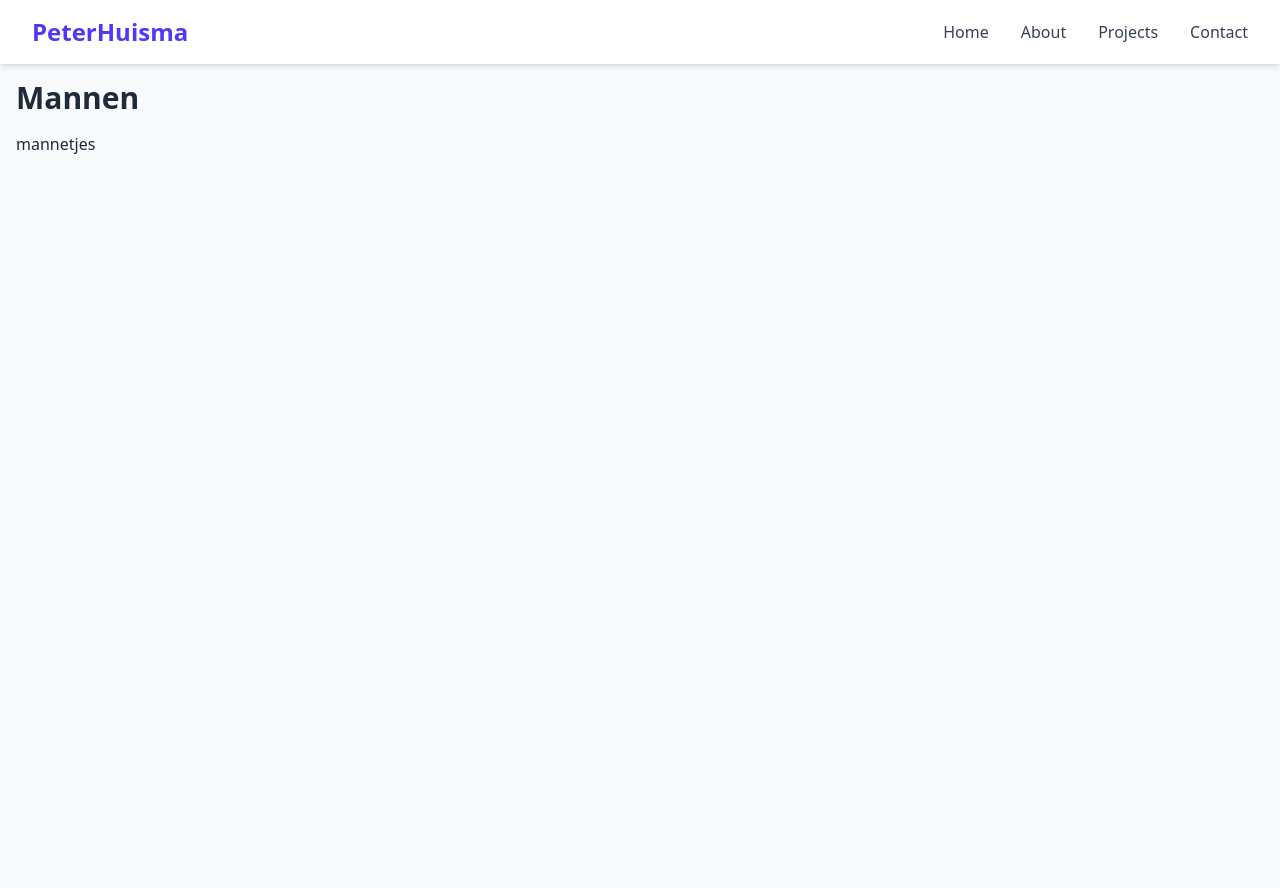
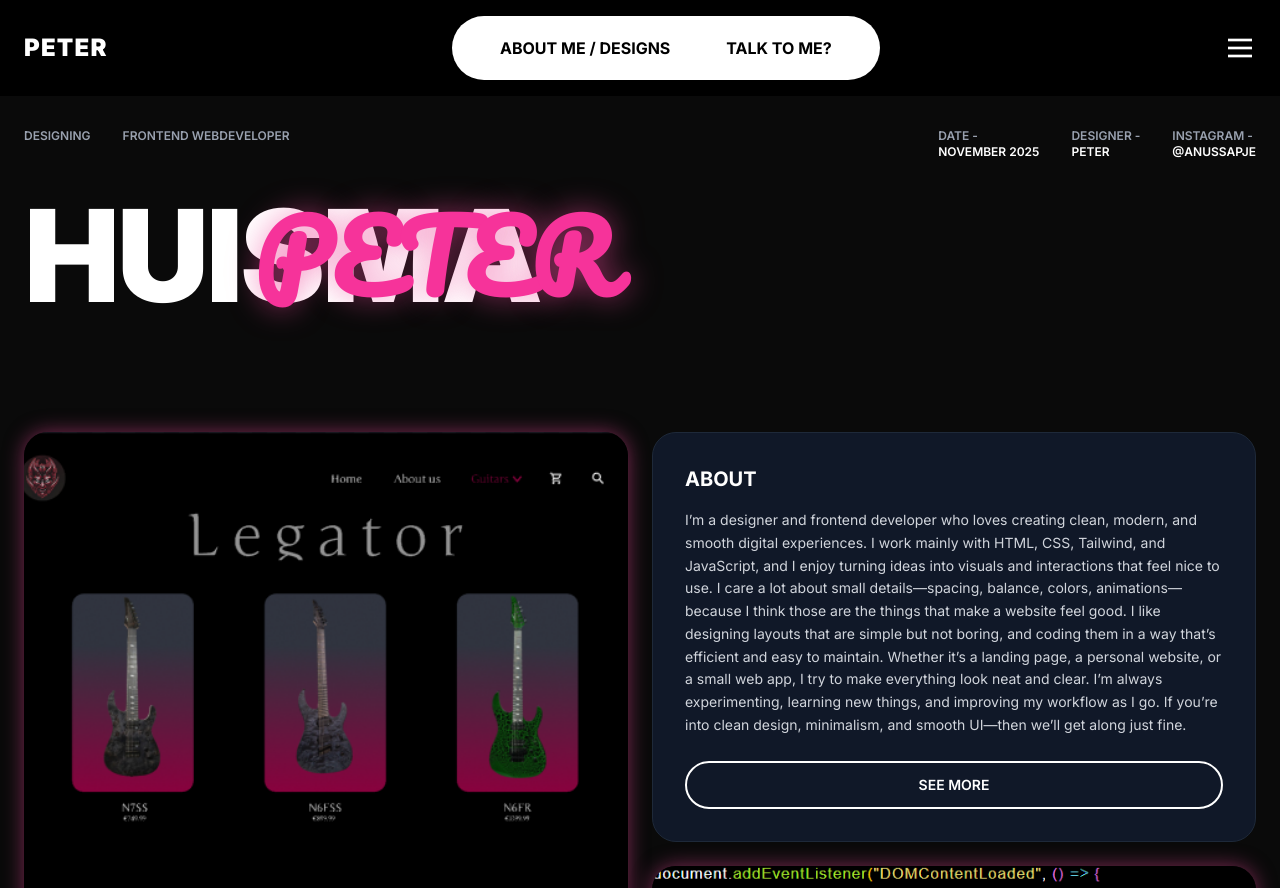
Before and after one commit to Laurens8006/peterhuisma.nl, a website: page index.html in a window 1280 px wide. Shown: the top 888 px of the page. Before the commit the page ends 800 px from the top, so only its background shows below. Drawn offline with nearby package versions, Linux system fonts and the light colour scheme.

Commit message:
ingeleverd

```diff
--- a/index.html
+++ b/index.html
@@ -1,57 +1,124 @@
 <!DOCTYPE html>
-<html lang="en">
+<html lang="nl">
 
 <head>
-    <meta charset="UTF-8" />
-    <meta name="viewport" content="width=device-width, initial-scale=1.0" />
-    <title>PeterHuisma.nl</title>
-    <link href="./output.css" rel="stylesheet" />
-    <script src="https://cdn.jsdelivr.net/npm/@tailwindcss/browser@4"></script>
+    <meta charset="UTF-8">
+    <meta name="viewport" content="width=device-width, initial-scale=1.0">
+    <title>PETER - Portfolio</title>
+    <link rel="stylesheet" href="style.css">
+    <link href="./src/output.css" rel="stylesheet">
 </head>
 
-<body class="bg-gray-50 text-gray-800">
-    <nav class="w-full bg-white shadow-md fixed top-0 left-0 z-50">
-        <div class="max-w-7xl mx-auto px-4 sm:px-6 lg:px-8">
-            <div class="flex justify-between items-center h-16">
-                <div class="text-2xl font-bold text-indigo-600">
-                    PeterHuisma
+<body class="text-white">
+    <header class="fixed top-0 left-0 right-0 z-50 bg-black bg-opacity-90 backdrop-blur-sm">
+        <nav class="container mx-auto px-6 py-4 flex items-center justify-between">
+            <div class="text-2xl font-black tracking-wider">PETER</div>
+
+            <div class="hidden md:flex items-center gap-2 bg-white text-black px-6 py-3 rounded-full">
+                <a href="#about" class="nav-pill px-6 py-2 font-bold">ABOUT ME / DESIGNS</a>
+                <a href="#contact" class="nav-pill px-6 py-2 font-bold">TALK TO ME?</a>
+            </div>
+            <div class="menu-icon">
+                <svg width="32" height="32" viewBox="0 0 24 24" fill="none" stroke="white" stroke-width="2">
+                    <line x1="3" y1="12" x2="21" y2="12"></line>
+                    <line x1="3" y1="6" x2="21" y2="6"></line>
+                    <line x1="3" y1="18" x2="21" y2="18"></line>
+                </svg>
+            </div>
+        </nav>
+    </header>
+
+    <section class="pt-32 pb-16 px-6">
+        <div class="container mx-auto">
+            <div class="flex flex-wrap gap-8 text-xs font-semibold mb-8">
+                <div>
+                    <div class="text-gray-400">DESIGNING</div>
+                </div>
+                <div>
+                    <div class="text-gray-400">FRONTEND WEBDEVELOPER</div>
+                </div>
+                <div class="ml-auto">
+                    <div class="text-gray-400">DATE -</div>
+                    <div>NOVEMBER 2025</div>
+                </div>
+                <div>
+                    <div class="text-gray-400">DESIGNER -</div>
+                    <div>PETER</div>
+                </div>
+                <div>
+                    <div class="text-gray-400">INSTAGRAM -</div>
+                    <div>@ANUSSAPJE</div>
+                </div>
+            </div>
+
+            <div class="relative mb-12">
+                <h1 class="text-7xl md:text-9xl font-black tracking-tight leading-none">
+                    HUISMA
+                </h1>
+                <div
+                    class="absolute top-1/2 left-1/3 transform -translate-x-1/2 -translate-y-1/2 text-pink-500 text-6xl md:text-8xl script-font text-glow font-bold">
+                    PETER
+                </div>
+            </div>
+    </section>
+
+    <section id="artworks" class="px-6 pb-16">
+        <div class="container mx-auto">
+            <div class="grid grid-cols-1 lg:grid-cols-2 gap-6">
+                <div class="image-container glow-pink">
+                    <img src="legator.png" alt="Luminescent Architecture" class="w-full h-full object-cover">
                 </div>
 
-                <div class="hidden md:flex space-x-8">
-                    <a href="#home" class="text-gray-700 hover:text-indigo-600 font-medium">Home</a>
-                    <a href="#about" class="text-gray-700 hover:text-indigo-600 font-medium">About</a>
-                    <a href="#projects" class="text-gray-700 hover:text-indigo-600 font-medium">Projects</a>
-                    <a href="#contact" class="text-gray-700 hover:text-indigo-600 font-medium">Contact</a>
-                </div>
+                <div class="flex flex-col gap-6">
+                    <div id="about" class="bg-gray-900 bg-opacity-50 p-8 rounded-3xl border border-gray-800">
+                        <h2 class="text-xl font-bold mb-4">ABOUT</h2>
+                        <p class="text-sm leading-relaxed text-gray-300 mb-6">
+                            I’m a designer and frontend developer who loves creating clean, modern, and smooth digital
+                            experiences. I work mainly with HTML, CSS, Tailwind, and JavaScript, and I enjoy turning
+                            ideas into visuals and interactions that feel nice to use. I care a lot about small
+                            details—spacing, balance, colors, animations—because I think those are the things that make
+                            a website feel good.
 
+                            I like designing layouts that are simple but not boring, and coding them in a way that’s
+                            efficient and easy to maintain. Whether it’s a landing page, a personal website, or a small
+                            web app, I try to make everything look neat and clear. I’m always experimenting, learning
+                            new things, and improving my workflow as I go.
 
-                <div class="md:hidden">
-                    <button id="menu-toggle" class="text-gray-600 focus:outline-none">
-                        <svg class="w-6 h-6" fill="none" stroke="currentColor" stroke-width="2" viewBox="0 0 24 24"
-                            stroke-linecap="round" stroke-linejoin="round">
-                            <path d="M4 6h16M4 12h16M4 18h16"></path>
-                        </svg>
-                    </button>
+                            If you’re into clean design, minimalism, and smooth UI—then we’ll get along just fine.
+                        </p>
+                        <button class="btn-outline text-sm font-semibold w-full">SEE MORE</button>
+                    </div>
+
+                    <div class="image-container glow-pink">
+                        <img src="javascript.png" alt="Neon Interior" class="w-full h-full object-cover">
+                    </div>
                 </div>
             </div>
         </div>
+    </section>
 
-        <div id="mobile-menu" class="md:hidden hidden px-4 pb-4">
-            <a href="#home" class="block py-2 text-gray-700 hover:text-indigo-600 font-medium">Home</a>
-            <a href="#about" class="block py-2 text-gray-700 hover:text-indigo-600 font-medium">About</a>
-            <a href="#projects" class="block py-2 text-gray-700 hover:text-indigo-600 font-medium">Projects</a>
-            <a href="#contact" class="block py-2 text-gray-700 hover:text-indigo-600 font-medium">Contact</a>
+    <section id="contact" class="px-6 py-16">
+        <div class="container mx-auto text-center">
+            <h2 class="text-5xl md:text-7xl font-black mb-8">
+                LET'S <span class="text-pink-500 text-glow">CONNECT</span>
+            </h2>
+            <p class="text-gray-400 mb-8 max-w-2xl mx-auto">
+                INTERESTED IN WORKING TOGETHER?
+            </p>
+            <button class="btn-outline text-lg font-semibold">GET IN TOUCH</button>
         </div>
-    </nav>
+    </section>
 
-    <div class="pt-20 px-4">
-        <h1 class="text-3xl font-bold mb-4">Mannen</h1>
-        <p>mannetjes</p>
-    </div>
-
-
-
-    <script src="script.js"></script>
+    <footer class="px-6 py-8 border-t border-gray-800">
+        <div class="container mx-auto flex flex-wrap justify-between items-center text-sm text-gray-400">
+            <div>© 2025 PETER. All rights reserved.</div>
+            <div class="flex gap-6">
+                <a href="#" class="hover:text-pink-500 transition-colors">Instagram</a>
+                <a href="#" class="hover:text-pink-500 transition-colors">Twitter</a>
+                <a href="#" class="hover:text-pink-500 transition-colors">LinkedIn</a>
+            </div>
+        </div>
+    </footer>
 </body>
 
 </html>
--- a/package.json
+++ b/package.json
@@ -1,6 +1,6 @@
 {
   "dependencies": {
-    "@tailwindcss/cli": "^4.1.13",
-    "tailwindcss": "^4.1.13"
+    "@tailwindcss/cli": "^4.1.16",
+    "tailwindcss": "^4.1.16"
   }
 }
--- /dev/null
+++ b/src/input.css
@@ -0,0 +1 @@
+        @import "tailwindcss";
--- /dev/null
+++ b/style.css
@@ -0,0 +1,74 @@
+        @import url('https://fonts.googleapis.com/css2?family=Inter:wght@400;600;700;900&family=Pacifico&display=swap');
+
+        body {
+            font-family: 'Inter', sans-serif;
+            background-color: #0a0a0a;
+        }
+
+        .script-font {
+            font-family: 'Pacifico', cursive;
+        }
+
+        .glow-pink {
+            box-shadow: 0 0 20px rgba(236, 72, 153, 0.5);
+        }
+
+        .text-glow {
+            text-shadow: 0 0 30px rgba(236, 72, 153, 0.6);
+        }
+
+        .nav-pill {
+            border-radius: 50px;
+            transition: all 0.3s ease;
+        }
+
+        .nav-pill:hover {
+            background-color: rgba(236, 72, 153, 0.2);
+        }
+
+        .image-container {
+            position: relative;
+            overflow: hidden;
+            border-radius: 24px;
+            transition: transform 0.3s ease;
+        }
+
+        .image-container:hover {
+            transform: scale(1.02);
+        }
+
+        .gradient-overlay {
+            background: linear-gradient(180deg, rgba(10, 10, 10, 0) 0%, rgba(10, 10, 10, 0.8) 100%);
+        }
+
+        .color-swatch {
+            width: 32px;
+            height: 32px;
+            border-radius: 8px;
+            transition: transform 0.2s ease;
+        }
+
+        .color-swatch:hover {
+            transform: scale(1.1);
+        }
+
+        .btn-outline {
+            border: 2px solid white;
+            border-radius: 50px;
+            padding: 12px 48px;
+            transition: all 0.3s ease;
+        }
+
+        .btn-outline:hover {
+            background-color: white;
+            color: #0a0a0a;
+        }
+
+        .menu-icon {
+            cursor: pointer;
+            transition: transform 0.3s ease;
+        }
+
+        .menu-icon:hover {
+            transform: rotate(90deg);
+        }
--- /dev/null
+++ b/tailwind.config.js
@@ -0,0 +1,10 @@
+export default {
+    content: [
+        "./index.html",
+        "./src/**/*.{js,ts,jsx,tsx}",
+    ],
+    theme: {
+        extend: {},
+    },
+    plugins: [],
+}
```
Also changed, not shown: 202503_news_Sleep-Token3.jpg (added), Schermafbeelding 2025-11-06 140048.png (added), Sleep-Token-Album-Art-1024x1024.webp (added), javascript.png (added), legator.png (added), src/output.css (added), 2 other files.
